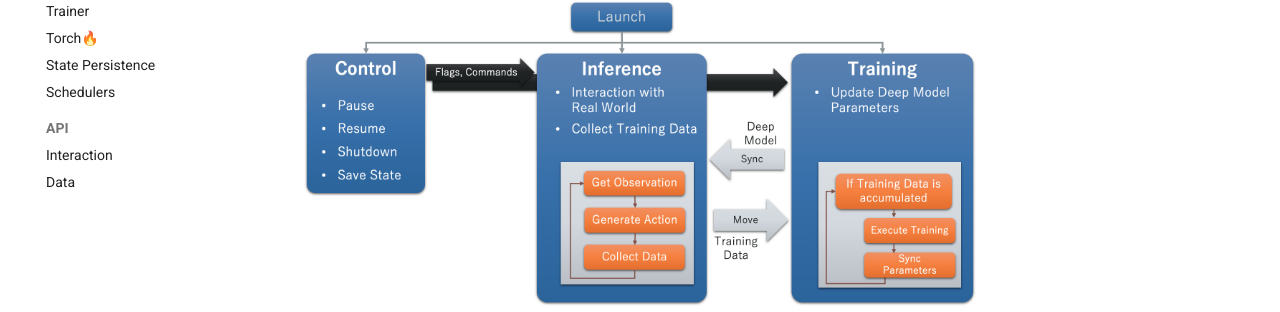
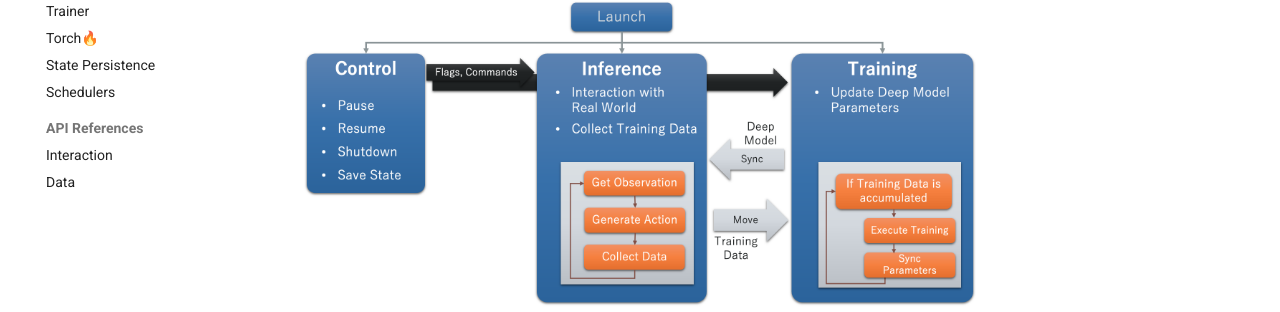
Before and after one commit to MLShukai/pamiq-core, an MkDocs documentation site: the page built from docs/index.md, in a window 1280 px wide. Shown: the part 297-609 px from the top of the page. Built offline with MkDocs 1.6.1 and Material for MkDocs 9.7.7, drawn with Linux system fonts in a browser that asks for light colours; comment, search, counter and statistics services are not loaded.

Commit message:
Rename section

```diff
--- a/mkdocs.yml
+++ b/mkdocs.yml
@@ -84,7 +84,7 @@ nav:
     - Torch🔥: user-guide/torch.md
     - State Persistence: user-guide/state_persistence.md
     - Schedulers: user-guide/schedulers.md
-  - API:
+  - API References:
     - Interaction: api/interaction.md
     - Data: api/data.md
 
```
